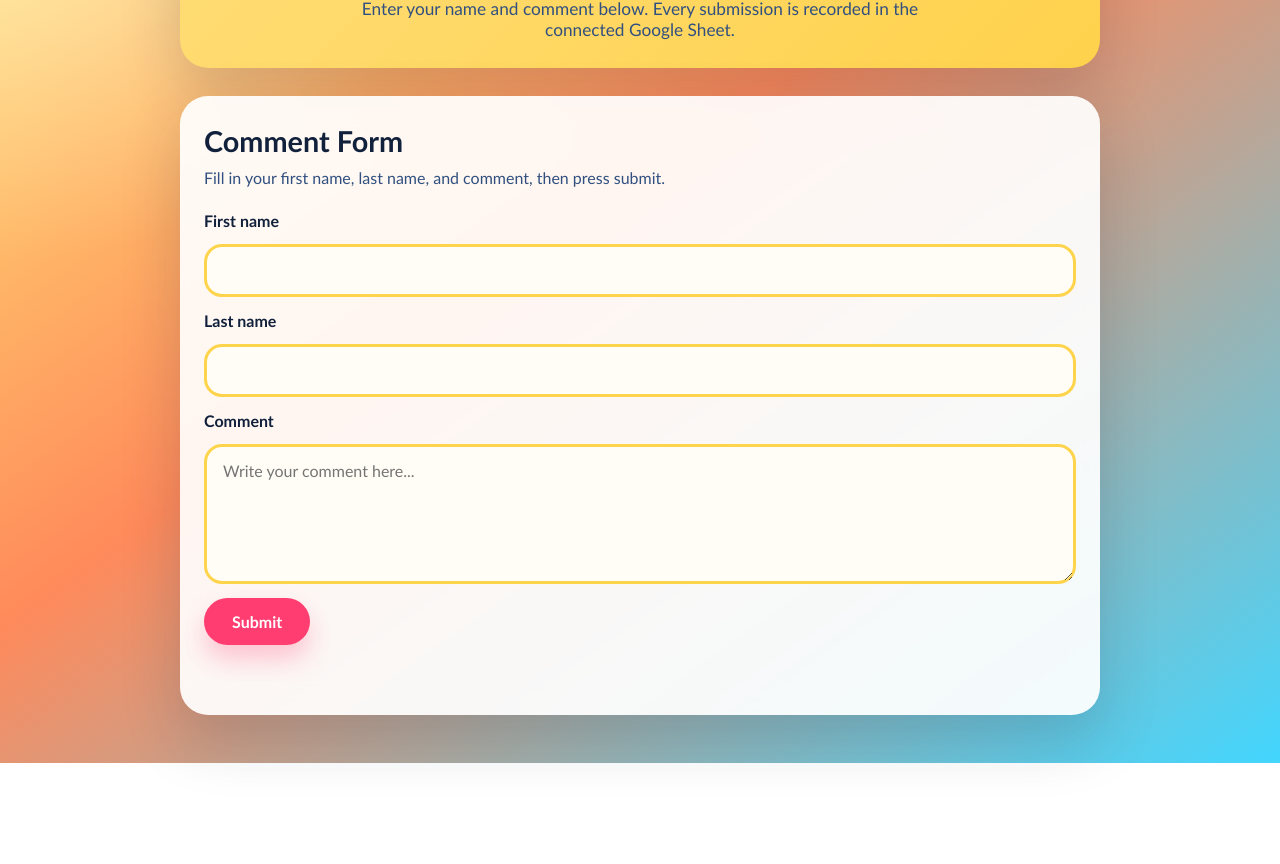
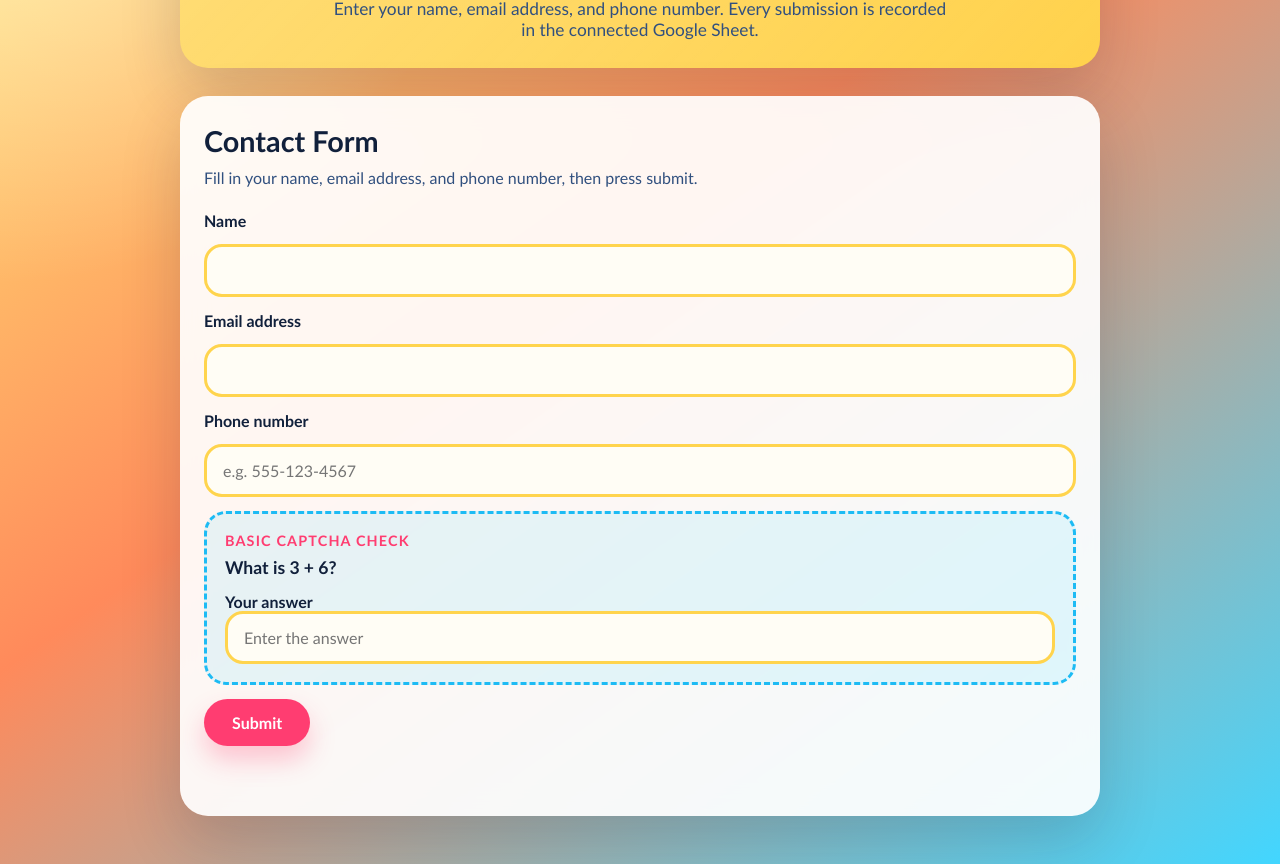
Before and after one commit to VG07013/Repo1, a plain HTML site: page index.html in a window 1280 px wide. Shown: the part 219-1083 px from the top of the page. Before the commit the page ends 982 px from the top, so only its background shows below. Drawn offline with Linux system fonts and the light colour scheme.

Commit message:
Simplify form and add basic captcha

```diff
--- a/index.html
+++ b/index.html
@@ -11,52 +11,70 @@
       <div class="version-badge" id="versionBadge">Version loading...</div>
 
       <header class="hero-banner">
-        <p class="hero-kicker">Share your thoughts</p>
+        <p class="hero-kicker">Quick contact form</p>
         <h1>VGRepo1 sheet</h1>
         <p class="hero-copy">
-          Enter your name and comment below. Every submission is recorded in the
-          connected Google Sheet.
+          Enter your name, email address, and phone number. Every submission is
+          recorded in the connected Google Sheet.
         </p>
       </header>
 
       <main class="card">
         <section class="intro">
-          <h2>Comment Form</h2>
+          <h2>Contact Form</h2>
           <p>
-            Fill in your first name, last name, and comment, then press submit.
+            Fill in your name, email address, and phone number, then press
+            submit.
           </p>
         </section>
 
         <form id="commentForm" class="comment-form" novalidate>
-          <label for="firstName">First name</label>
+          <label for="fullName">Name</label>
           <input
-            id="firstName"
-            name="firstName"
+            id="fullName"
+            name="fullName"
             type="text"
-            maxlength="80"
-            autocomplete="given-name"
+            maxlength="120"
+            autocomplete="name"
             required
           />
 
-          <label for="lastName">Last name</label>
+          <label for="email">Email address</label>
           <input
-            id="lastName"
-            name="lastName"
-            type="text"
-            maxlength="80"
-            autocomplete="family-name"
+            id="email"
+            name="email"
+            type="email"
+            maxlength="120"
+            autocomplete="email"
             required
           />
 
-          <label for="comment">Comment</label>
-          <textarea
-            id="comment"
-            name="comment"
-            rows="5"
-            maxlength="500"
-            placeholder="Write your comment here..."
+          <label for="phone">Phone number</label>
+          <input
+            id="phone"
+            name="phone"
+            type="tel"
+            maxlength="40"
+            autocomplete="tel"
+            placeholder="e.g. 555-123-4567"
             required
-          ></textarea>
+          />
+
+          <div class="captcha-panel">
+            <p class="captcha-label">Basic CAPTCHA check</p>
+            <p class="captcha-question" id="captchaQuestion">
+              Solve the math question to continue.
+            </p>
+            <label for="captchaAnswer">Your answer</label>
+            <input
+              id="captchaAnswer"
+              name="captchaAnswer"
+              type="number"
+              inputmode="numeric"
+              placeholder="Enter the answer"
+              required
+            />
+          </div>
 
           <button id="submitButton" type="submit">Submit</button>
           <p id="statusMessage" class="status-message" aria-live="polite"></p>
--- a/script.js
+++ b/script.js
@@ -2,9 +2,12 @@ const form = document.getElementById("commentForm");
 const submitButton = document.getElementById("submitButton");
 const statusMessage = document.getElementById("statusMessage");
 const versionBadge = document.getElementById("versionBadge");
+const captchaQuestion = document.getElementById("captchaQuestion");
+const captchaAnswer = document.getElementById("captchaAnswer");
 
 const appConfig = window.APP_CONFIG || {};
 const scriptUrl = appConfig.googleScriptUrl || "";
+let expectedCaptchaAnswer = null;
 
 function setStatus(message, type) {
   statusMessage.textContent = message;
@@ -43,6 +46,14 @@ function validateConfig() {
   );
 }
 
+function generateCaptcha() {
+  const firstNumber = Math.floor(Math.random() * 8) + 2;
+  const secondNumber = Math.floor(Math.random() * 8) + 2;
+  expectedCaptchaAnswer = firstNumber + secondNumber;
+  captchaQuestion.textContent = `What is ${firstNumber} + ${secondNumber}?`;
+  captchaAnswer.value = "";
+}
+
 form.addEventListener("submit", async (event) => {
   event.preventDefault();
   setStatus("");
@@ -55,7 +66,15 @@ form.addEventListener("submit", async (event) => {
     return;
   }
 
+  if (Number(captchaAnswer.value) !== expectedCaptchaAnswer) {
+    setStatus("CAPTCHA answer is incorrect. Please try again.", "error");
+    generateCaptcha();
+    captchaAnswer.focus();
+    return;
+  }
+
   const formData = new FormData(form);
+  formData.delete("captchaAnswer");
 
   submitButton.disabled = true;
   submitButton.textContent = "Submitting...";
@@ -68,7 +87,11 @@ form.addEventListener("submit", async (event) => {
     });
 
     form.reset();
-    setStatus("Submitted successfully. Your response should appear in the sheet shortly.", "success");
+    generateCaptcha();
+    setStatus(
+      "Submitted successfully. The name, email, and phone number should appear in your sheet shortly.",
+      "success"
+    );
   } catch (error) {
     setStatus("Submission failed. Please try again in a moment.", "error");
   } finally {
@@ -77,4 +100,5 @@ form.addEventListener("submit", async (event) => {
   }
 });
 
+generateCaptcha();
 loadVersion();
--- a/styles.css
+++ b/styles.css
@@ -145,6 +145,28 @@ body {
   transition: transform 0.2s ease, background 0.2s ease;
 }
 
+.captcha-panel {
+  padding: 18px;
+  border: 3px dashed #1dbbf4;
+  border-radius: 22px;
+  background: rgba(66, 214, 255, 0.12);
+}
+
+.captcha-label {
+  margin: 0;
+  font-size: 0.9rem;
+  font-weight: 800;
+  text-transform: uppercase;
+  letter-spacing: 0.08em;
+  color: var(--accent);
+}
+
+.captcha-question {
+  margin: 8px 0 14px;
+  font-size: 1.1rem;
+  font-weight: 800;
+}
+
 .comment-form button:hover:not(:disabled) {
   transform: translateY(-2px);
   background: var(--accent-hover);
```
Also changed, not shown: 2 other files.
